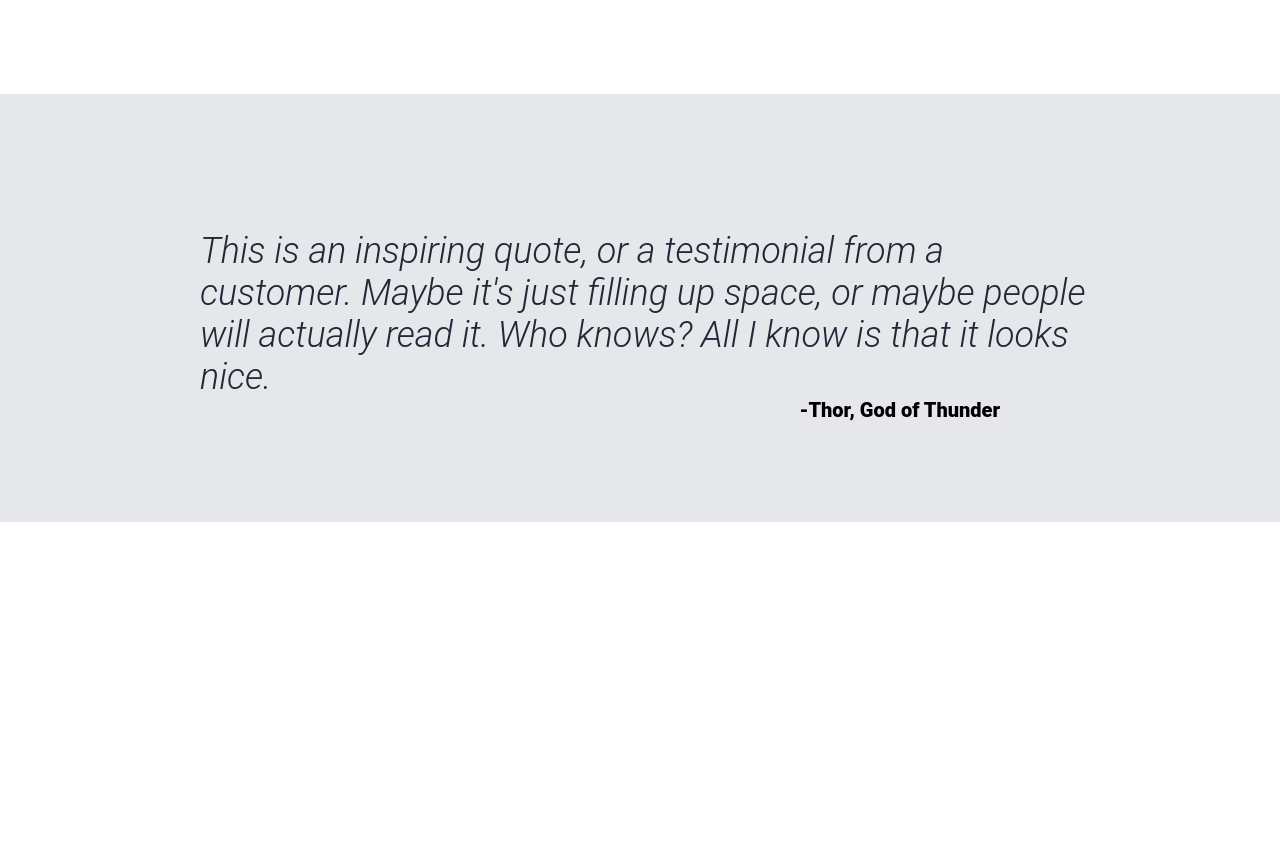
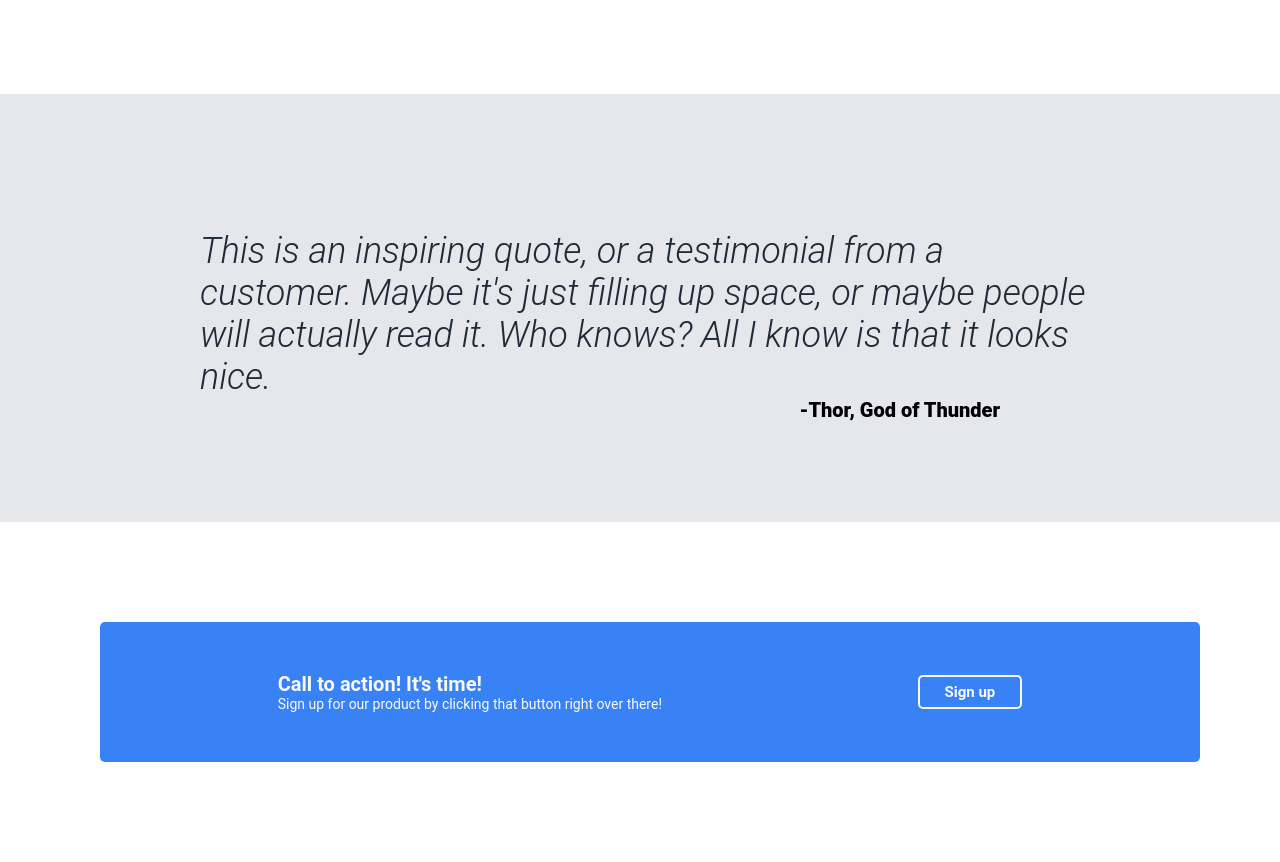
Before and after one commit to Mecawww/simple-landing-page, a plain HTML site: page index.html in a window 1280 px wide. Shown: the part 812-1674 px from the top of the page. Before the commit the page ends 1334 px from the top, so only its background shows below. Drawn offline with Linux system fonts and the light colour scheme.

Commit message:
Implemented call to action banner with additional sign up button

```diff
--- a/css/styles.css
+++ b/css/styles.css
@@ -154,3 +154,46 @@
     font-size: 20px;
     font-weight: 900;
 }
+
+.cta-container {
+    width: 1100px;
+    display: flex;
+    margin: 0 auto;
+    justify-content: center;
+    align-items: center;
+    padding: 100px;
+}
+
+.call-to-action {
+    background-color: #3882F6;
+    width: 1100px;
+    border-radius: 5px;
+    display: flex;
+    justify-content: space-around;
+    align-items: center;
+    padding: 50px;
+}
+
+.cta-text h6 {
+    font-size: 20px;
+    margin: 0;
+    padding: 0;
+    color: #F9FAF8;
+}
+
+.cta-text p {
+    font-size: 14px;
+    margin: 0;
+    padding: 0;
+    color: #F9FAF8;
+}
+
+.cta-button button {
+    border: 2px solid #F9FAF8;
+    border-radius: 5px;
+    padding: 6px 25px;
+    background-color: #3882F6;
+    font-size: 15px;
+    color: #F9FAF8;
+    font-weight: bold;
+}
--- a/index.html
+++ b/index.html
@@ -73,6 +73,18 @@
             </div>
         </div>
     </section>
+
+    <section class="cta-container">
+        <div class="call-to-action">
+            <div class="cta-text">
+                <h6>Call to action! It's time!</h6>
+                <p>Sign up for our product by clicking that button right over there!</p>
+            </div>
+            <div class="cta-button">
+            <button>Sign up</button>
+            </div>
+        </div>
+    </section>
 </body>
 
 </html>
```
